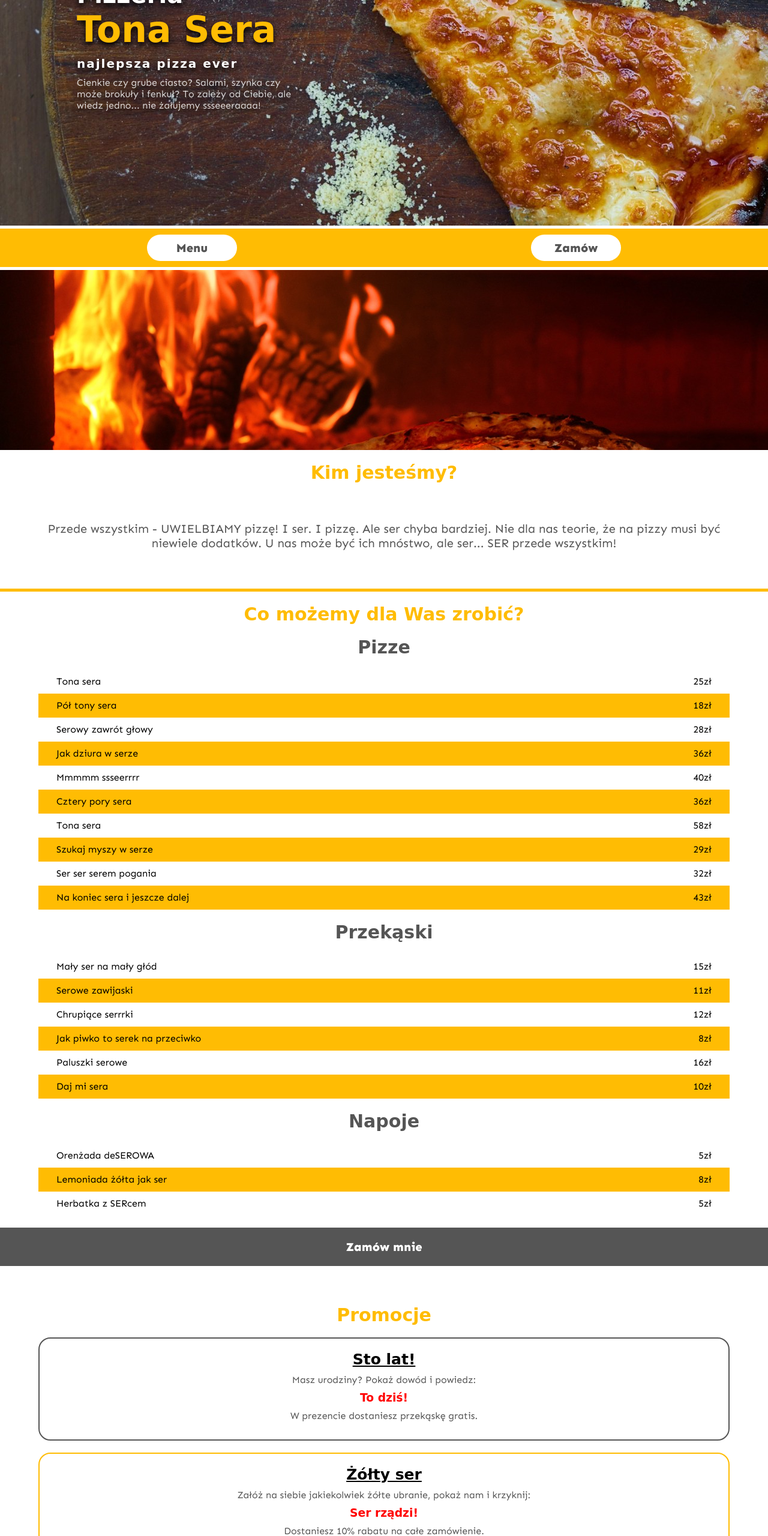
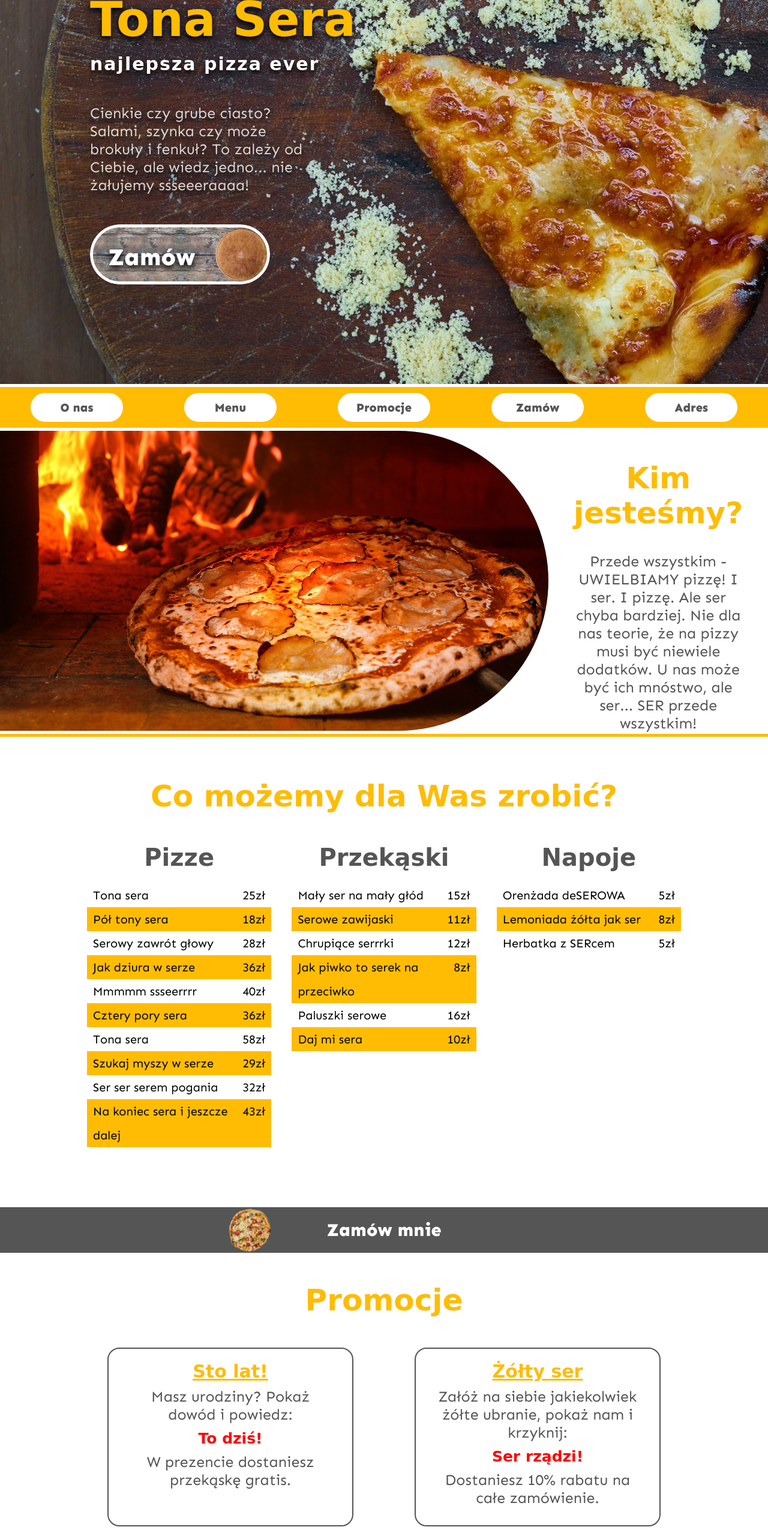
Before and after one commit to magsaram/TonaSera, a plain HTML site: page index.html in a window 1280 px wide. Shown: the part 160-2720 px from the top of the page at 60% size. Drawn offline with Linux system fonts and the light colour scheme; a web font is replaced by a local one.

Commit message:
finish desktop version

```diff
--- a/css/style.css
+++ b/css/style.css
@@ -6,6 +6,9 @@
   --yellow: #ffbc03;
   --grey: #555;
   --neon: "Tilt Neon", cursive;
+}
+html {
+  scroll-behavior: smooth;
 }
 body {
   width: 100%;
@@ -49,7 +52,7 @@ header p {
   width: 75%;
   opacity: 0.8;
 }
-header a {
+.button-pizza {
   display: none;
 }
 nav a:nth-child(1),
@@ -84,7 +87,7 @@ nav a {
 }
 .onas div img {
   width: 100%;
-  transform: translateY(-40px);
+  transform: translateY(-70px);
 }
 .onas-text h2 {
   font-family: var(--neon);
@@ -144,6 +147,9 @@ ul li p {
   text-decoration: none;
   text-align: center;
   color: white;
+}
+.button2 img {
+  display: none;
 }
 .promocje {
   box-sizing: border-box;
@@ -209,7 +215,7 @@ ul li p {
 }
 .img-adres img {
   width: 100%;
-  transform: translateY(-50px);
+  transform: translateY(-70px);
 }
 .adres h2 {
   text-align: center;
@@ -228,6 +234,7 @@ footer {
   margin: 5px auto;
   background-color: var(--yellow);
   margin: 5px auto;
+  text-align: center;
 }
 .button-footer {
   display: flex;
@@ -307,3 +314,264 @@ footer p {
     padding: 10px 50px;
   }
 }
+@media (min-width: 1024px) {
+  header {
+    box-sizing: border-box;
+    max-width: 1440px;
+    margin: 0 auto;
+    height: 800px;
+    padding: 100px 150px;
+  }
+  h1 {
+    margin-bottom: 10px;
+    font-size: 80px;
+  }
+  header div div h2:nth-child(3) {
+    margin-bottom: 50px;
+    font-size: 30px;
+  }
+  header p {
+    width: 75%;
+    font-size: 25px;
+    opacity: 0.8;
+  }
+  .button-pizza {
+    display: block;
+    margin-top: 50px;
+    width: 300px;
+    height: 100px;
+    overflow: hidden;
+    border-radius: 50px;
+  }
+  .button-pizza a {
+    display: inline-block;
+    box-sizing: border-box;
+    padding-left: 25px;
+    width: 300px;
+    height: 100px;
+    border-radius: 50px;
+    color: white;
+    text-decoration: none;
+    background-image: url(../images/button-zamow.jpg);
+    border: 5px solid white;
+    font-weight: 800;
+    font-size: 40px;
+    line-height: 100px;
+  }
+  .button-pizza img {
+    transform: translate(+300px, -92px) rotate(0);
+    transition: 1s;
+  }
+  .button-pizza a:hover + img {
+    transform: translate(+208px, -92px) rotate(-50deg);
+  }
+  nav a:nth-child(1),
+  nav a:nth-child(2),
+  nav a:nth-child(4),
+  nav a:nth-child(6) {
+    display: inline-block;
+  }
+
+  nav {
+    max-width: 1440px;
+  }
+  nav a {
+    border: 2px solid transparent;
+    transition: 0.3s;
+  }
+  nav a:hover {
+    background-color: var(--yellow);
+    border: 2px solid white;
+  }
+  .onas {
+    width: 100%;
+    display: flex;
+    height: 500px;
+    margin-bottom: 5px;
+  }
+
+  .onas > div:first-child {
+    height: 500px;
+    width: 100%;
+    border-radius: 0 300px 300px 0;
+    overflow: hidden;
+  }
+  .onas div img {
+    transform: translateY(-100px);
+  }
+  .onas-text {
+    width: 40%;
+  }
+  .onas-text h2 {
+    font-size: 50px;
+    margin-top: 50px;
+  }
+  .onas-text p {
+    padding: 10%;
+    font-size: 25px;
+  }
+  .menu {
+    padding: 0 10%;
+    display: flex;
+    flex-wrap: wrap;
+    justify-content: space-around;
+  }
+  .menu h3 {
+    font-size: 40px;
+  }
+  .menu h2,
+  .promocje h2 {
+    width: 100%;
+    margin: 50px auto;
+    font-size: 50px;
+  }
+  .menu > div {
+    width: 30%;
+  }
+  ul {
+    margin: 20px 0 50px;
+    line-height: 40px;
+  }
+  li {
+    display: flex;
+    justify-content: space-between;
+    padding: 0 10px;
+  }
+  ul li p {
+    font-size: 20px;
+  }
+  .button2 {
+    margin-top: 50px;
+    width: 100;
+    height: 76px;
+    overflow: hidden;
+  }
+  .button2-zamowienie {
+    font-size: 30px;
+    font-weight: 800;
+    text-decoration: none;
+    text-align: center;
+    color: white;
+  }
+  .button2 img {
+    width: 75px;
+    display: block;
+    transform: translate(+1440px, -76px);
+    animation: pizzaroll 8s linear alternate infinite;
+  }
+  @keyframes pizzaroll {
+    0% {
+      transform: translate(+1840px, -76px) rotate(0);
+    }
+    100% {
+      transform: translate(-500px, -76px) rotate(-1200deg);
+    }
+  }
+  .promocje {
+    display: flex;
+    flex-wrap: wrap;
+    justify-content: space-around;
+    padding: 0 10%;
+  }
+  .promocje h2 {
+    width: 100%;
+  }
+  .promocje p {
+    font-size: 25px;
+    margin: 10px;
+    color: var(--grey);
+  }
+  .stolat,
+  .zoltyser {
+    box-sizing: border-box;
+    width: 40%;
+    margin-bottom: 20px;
+  }
+  .stolat h3:first-child,
+  .zoltyser h3:first-child {
+    font-size: 30px;
+    color: var(--yellow);
+  }
+  .stolat h3:nth-child(3),
+  .zoltyser h3:nth-child(3) {
+    font-size: 25px;
+  }
+  .zoltyser {
+    border: 2px solid var(--grey);
+  }
+  .zamowienie {
+    margin-top: 50px;
+    height: 400px;
+    padding: 35px 30px;
+    background-size: 200%;
+    text-shadow: 0px 5px 10px black;
+  }
+  .zamowienie p {
+    width: 50%;
+    font-size: 50px;
+    margin: 10px 0 0 auto;
+  }
+  .zamowienie h3 {
+    font-size: 60px;
+    font-weight: 400;
+  }
+  .zamowienie h2 {
+    font-size: 80px;
+    color: var(--yellow);
+  }
+  .adres {
+    margin-top: 5px;
+    display: flex;
+    height: 500px;
+    width: 100%;
+  }
+  .img-adres {
+    width: 60%;
+    height: 500px;
+    margin-bottom: 5px;
+    border-radius: 300px 0 0 300px;
+    overflow: hidden;
+  }
+  .text-adres {
+    width: 40%;
+  }
+  .img-adres img {
+    width: 100%;
+    transform: translateY(-50px);
+  }
+  .adres h2 {
+    font-size: 50px;
+    margin: 50px auto;
+  }
+  .text-adres p {
+    padding: 15px 10%;
+    color: var(--grey);
+    text-align: center;
+    font-size: 20px;
+  }
+  .button-footer {
+    display: flex;
+    justify-content: space-around;
+    width: 100%;
+    margin: 5px auto;
+    background-color: var(--yellow);
+  }
+  footer {
+    max-width: 1440px;
+  }
+  footer a {
+    padding: 20px 20px;
+    background-color: white;
+    border-radius: 50px;
+    font-size: 30px;
+    font-weight: 800;
+    border: 2px solid transparent;
+  }
+  footer a:hover {
+    background-color: var(--yellow);
+    border: 2px solid white;
+  }
+  footer p {
+    margin-bottom: 10px;
+  }
+}
--- a/index.html
+++ b/index.html
@@ -25,14 +25,17 @@
             Cienkie czy grube ciasto? Salami, szynka czy może brokuły i fenkuł?
             To zależy od Ciebie, ale wiedz jedno... nie żałujemy ssseeeraaaa!
           </p>
-          <a class="button-zamowienie" href="#nav-zamowienie">Zamów mnie</a>
+          <div class="button-pizza">
+            <a class="button-zamowienie" href="#nav-zamowienie">Zamów </a>
+            <img src="./images/button-pizza.png" alt="pizza" />
+          </div>
         </div>
       </div>
     </header>
     <nav>
-      <a href="#nav-top">Na górę</a><a href="#nav-onas">O nas</a
-      ><a href="#nav-menu">Menu</a><a href="#nav-promocje">Promocje</a
-      ><a href="#nav-zamowienie">Zamów</a><a href="#nav-adres">Adres</a>
+      <a href="#nav-onas">O nas</a><a href="#nav-menu">Menu</a
+      ><a href="#nav-promocje">Promocje</a><a href="#nav-zamowienie">Zamów</a
+      ><a href="#nav-adres">Adres</a>
     </nav>
     <main>
       <div class="onas">
@@ -144,8 +147,9 @@
           </ul>
         </div>
       </div>
-      <div>
+      <div class="button2">
         <a class="button2-zamowienie" href="#nav-zamowienie">Zamów mnie</a>
+        <img src="./images/button-pizza.png" alt="pizza" />
       </div>
       <div class="promocje" id="nav-promocje">
         <h2>Promocje</h2>
```
Also changed, not shown: images/button-pizza.png (added), images/button-zamow.jpg (added).
